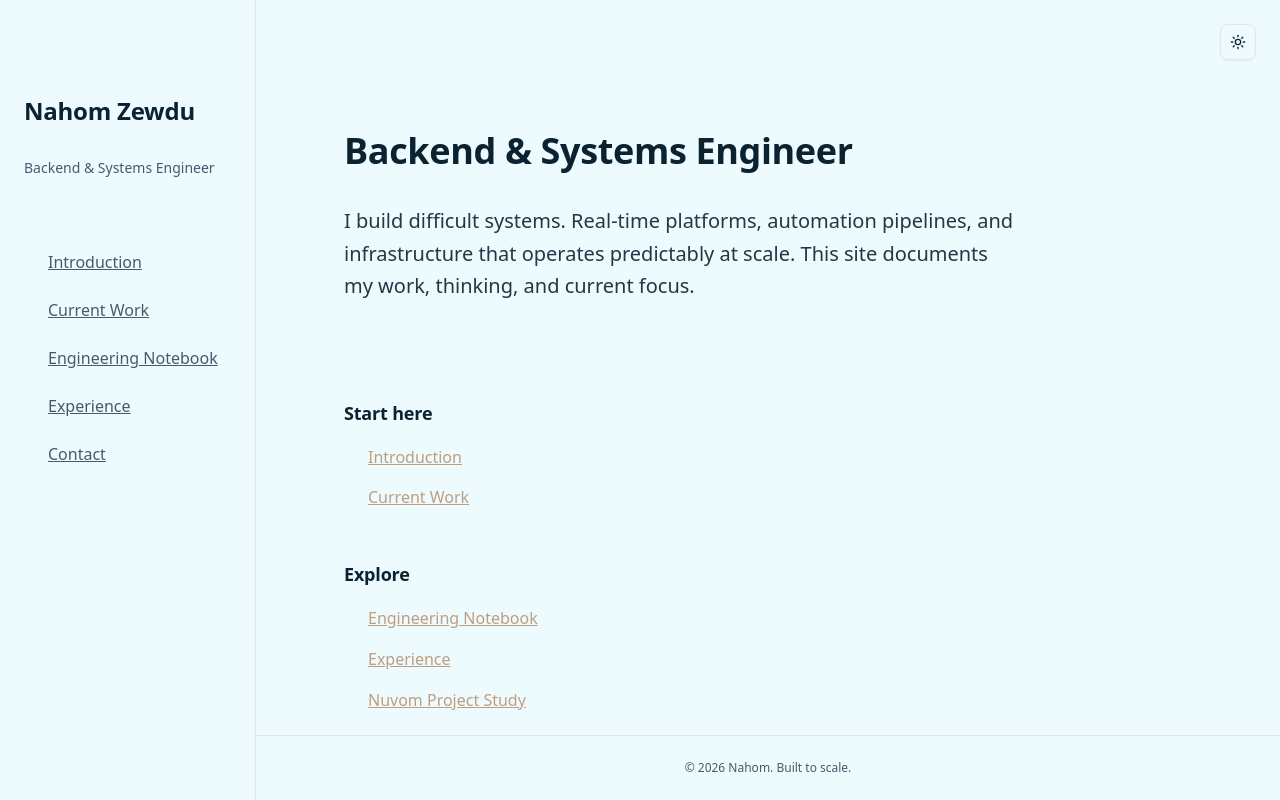
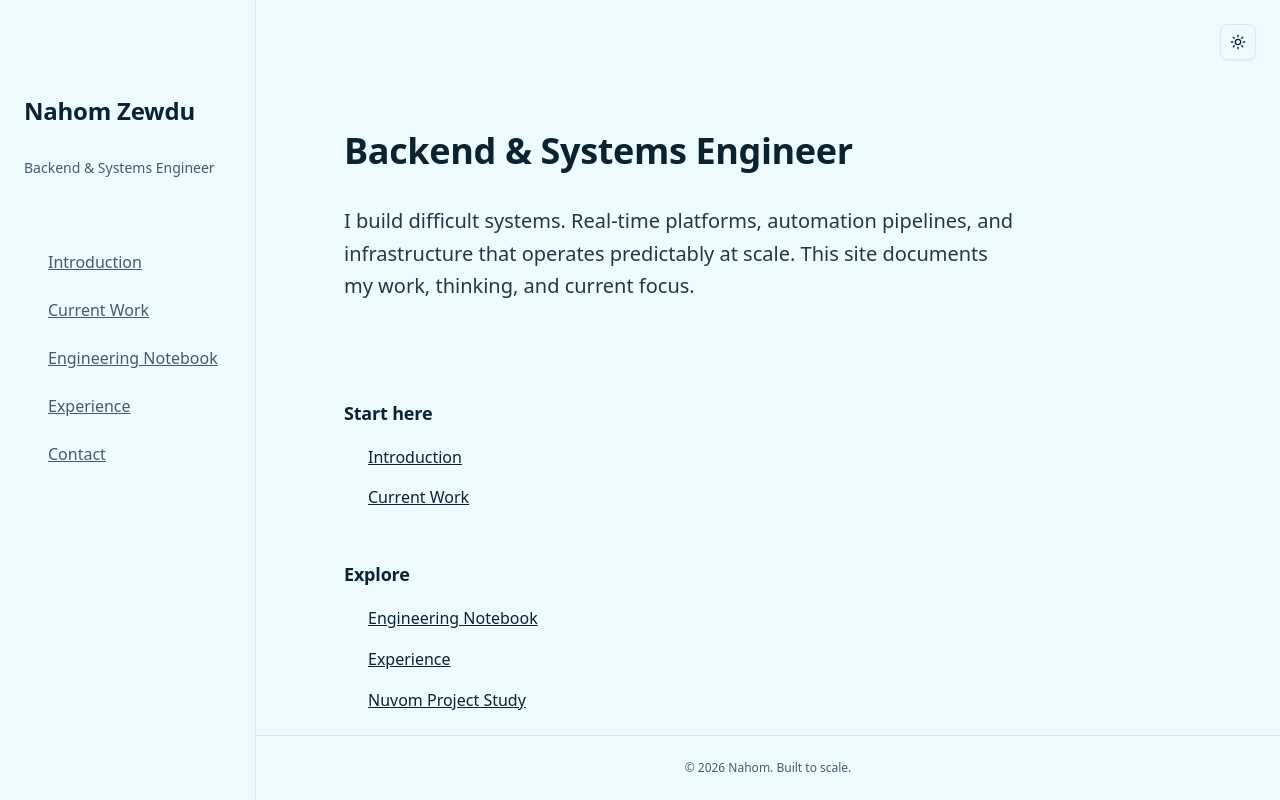
Before and after one commit to nahom-zewdu/my-portfolio, a Next.js app: page / in a window 1280 px wide. Built offline with nearby package versions, Linux system fonts and the light colour scheme.

Commit message:
Remove muted amber accent colors and adjust link styles for improved readability

```diff
--- a/src/app/globals.css
+++ b/src/app/globals.css
@@ -77,10 +77,6 @@
   --sidebar-accent-foreground: var(--accent-foreground);
   --sidebar-border: var(--border);
   --sidebar-ring: var(--ring);
-
-  /* Muted amber/brass accent for sparse emphasis */
-  --accent-amber: oklch(0.72 0.06 63);
-  --accent-amber-dark: oklch(0.65 0.08 63);
 }
 
 .dark {
@@ -115,10 +111,6 @@
   --sidebar-accent-foreground: var(--accent-foreground);
   --sidebar-border: var(--border);
   --sidebar-ring: var(--ring);
-
-  /* Muted amber/brass accent for dark mode */
-  --accent-amber: oklch(0.78 0.06 63);
-  --accent-amber-dark: oklch(0.72 0.08 63);
 }
 
 html, body {
@@ -232,12 +224,11 @@ html, body {
 
   /* Links */
   a {
-    @apply text-[var(--accent-amber)] underline;
-    transition: opacity 150ms ease-out;
+    @apply text-foreground underline;
   }
 
   a:hover {
-    @apply opacity-80;
+    @apply opacity-75;
   }
 
   /* Code */
```
